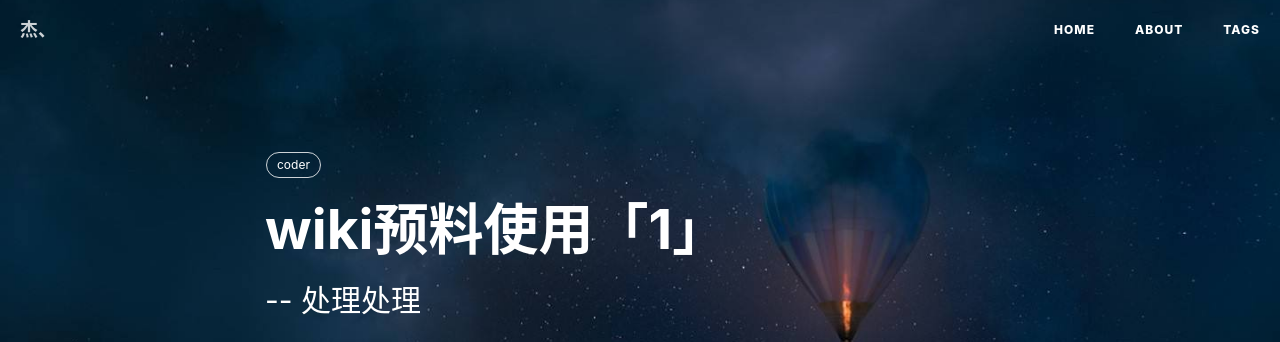
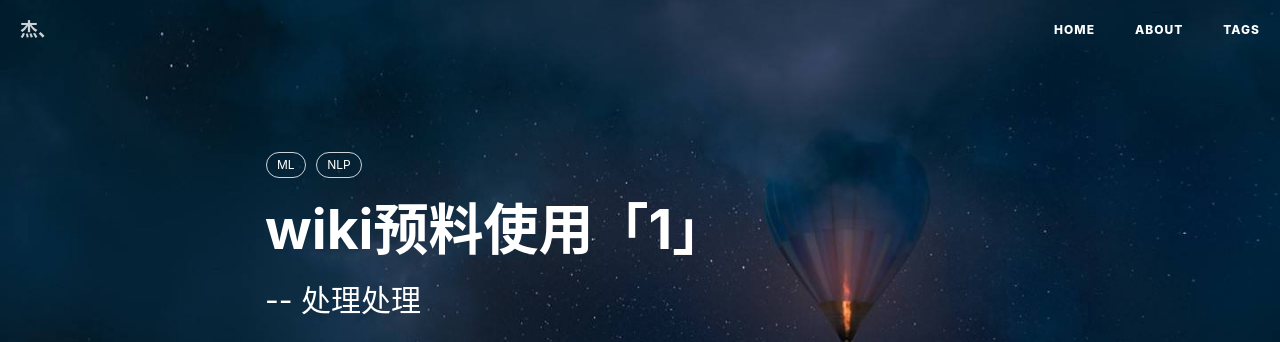
Before and after one commit to ChPi/ChPi.github.io, a Jekyll site: the page built from _posts/2017-04-07-Wiki中文语料.markdown, in a window 1280 px wide and 900 px high. Shown: the top 342 px of the window. Built offline with Jekyll 4.4.1, drawn with Linux system fonts in a browser that asks for light colours; nearby versions of some CDN libraries; comment, search, counter and statistics services are not loaded.

Commit message:
没什么

```diff
--- a/_posts/2017-04-07-Wiki中文语料.markdown
+++ b/_posts/2017-04-07-Wiki中文语料.markdown
@@ -6,7 +6,8 @@ date:       2017-04-07
 author:     "Jie"
 header-img: "img/post-bg-scala-version.jpg"
 tags:
-    - coder
+    - ML
+    - NLP
 ---
 
 > 很久之前就下了wiki中文预料，当时就只做了word2vec。可以做做其他的。
```
